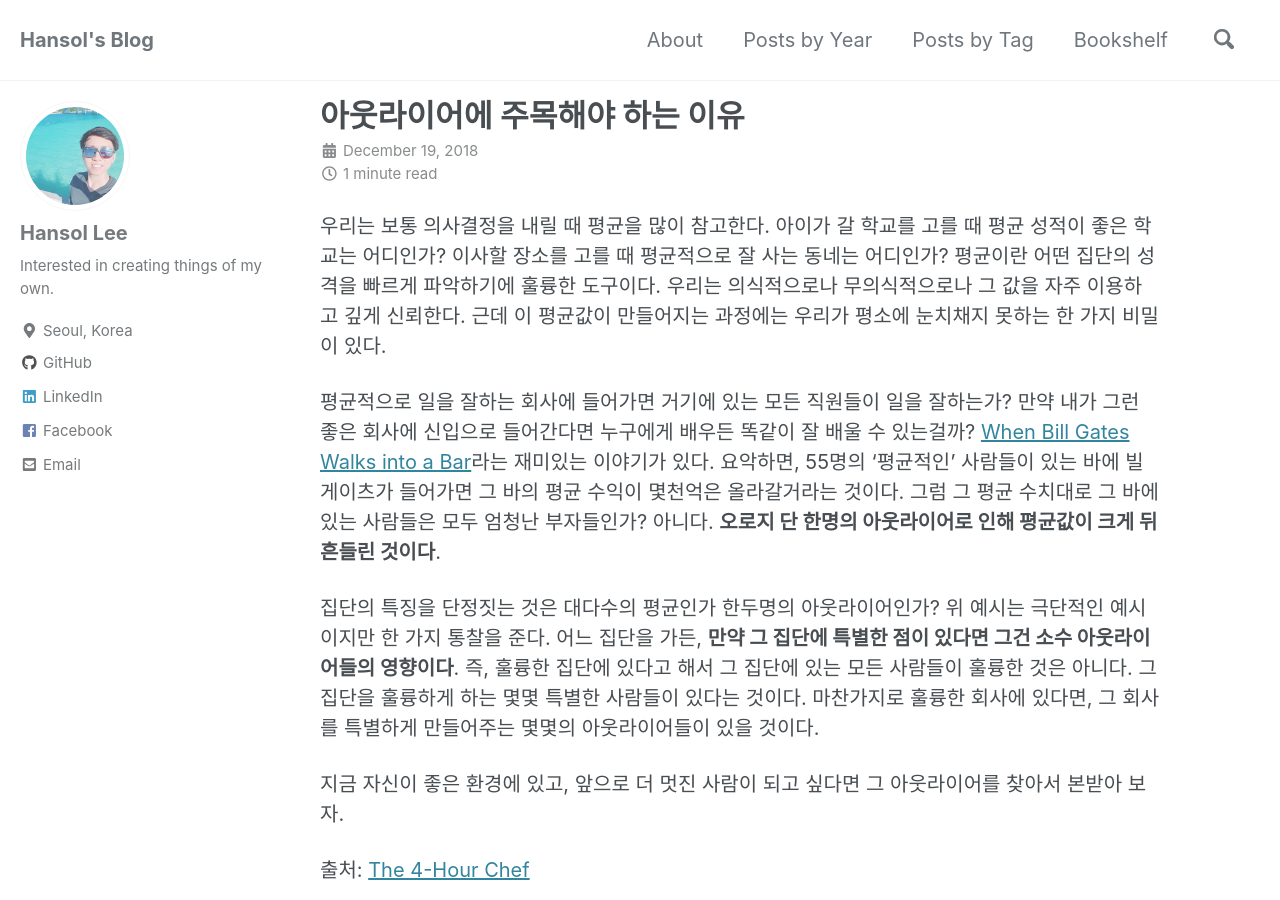
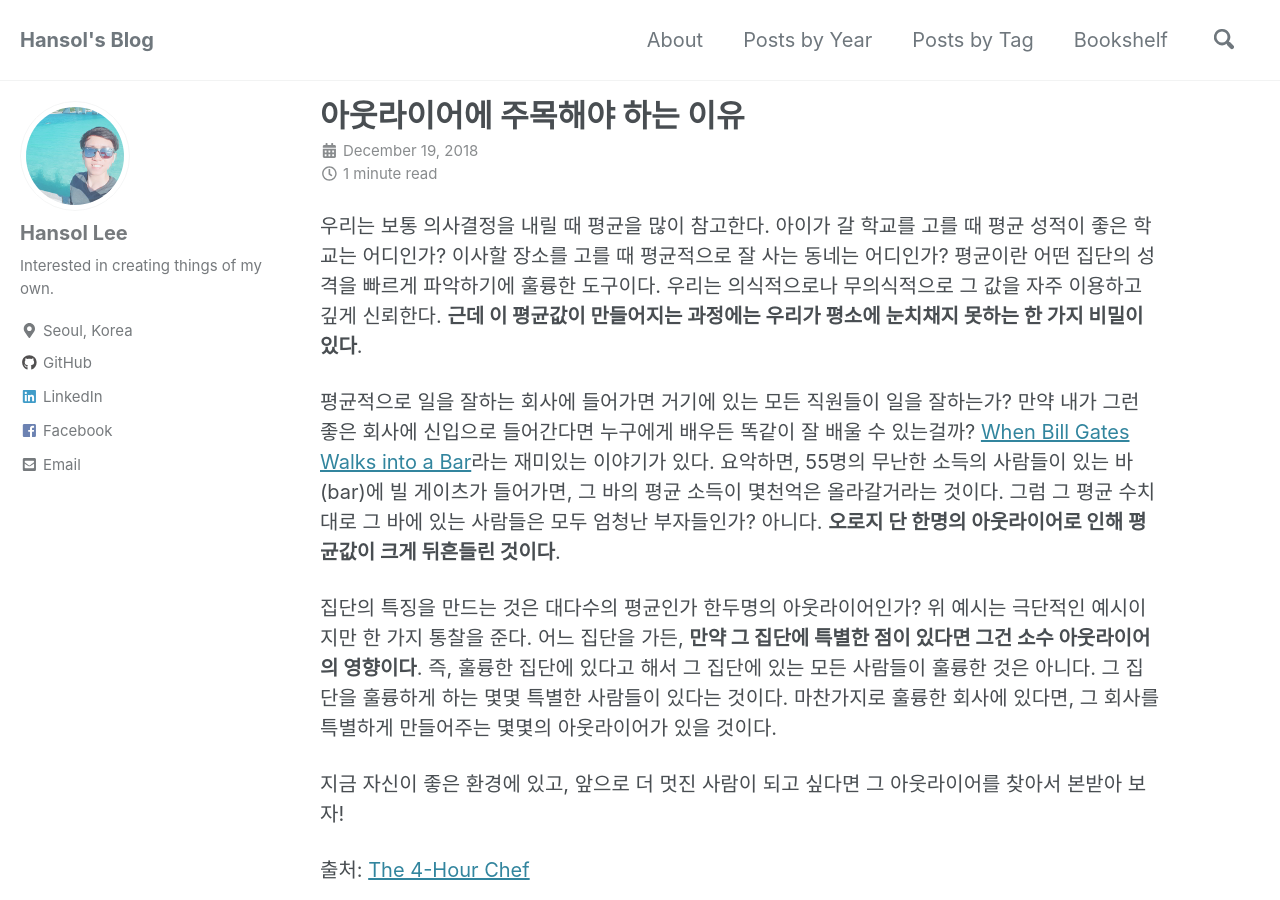
Before and after one commit to giantsol/giantsol.github.io, a Jekyll site: the page built from _posts/2018-12-19-why-focus-on-outliers.md, in a window 1280 px wide and 900 px high. Built offline with Jekyll 4.4.1, drawn with Linux system fonts in a browser that asks for light colours; cached includes are drawn as plain includes; nearby versions of some CDN libraries; comment, search, counter and statistics services are not loaded.

Commit message:
update focus on outliers

```diff
--- a/_posts/2018-12-19-why-focus-on-outliers.md
+++ b/_posts/2018-12-19-why-focus-on-outliers.md
@@ -5,12 +5,12 @@
   - The 4-Hour Chef
 ---
 
-우리는 보통 의사결정을 내릴 때 평균을 많이 참고한다. 아이가 갈 학교를 고를 때 평균 성적이 좋은 학교는 어디인가? 이사할 장소를 고를 때 평균적으로 잘 사는 동네는 어디인가? 평균이란 어떤 집단의 성격을 빠르게 파악하기에 훌륭한 도구이다. 우리는 의식적으로나 무의식적으로나 그 값을 자주 이용하고 깊게 신뢰한다. 근데 이 평균값이 만들어지는 과정에는 우리가 평소에 눈치채지 못하는 한 가지 비밀이 있다.
+우리는 보통 의사결정을 내릴 때 평균을 많이 참고한다. 아이가 갈 학교를 고를 때 평균 성적이 좋은 학교는 어디인가? 이사할 장소를 고를 때 평균적으로 잘 사는 동네는 어디인가? 평균이란 어떤 집단의 성격을 빠르게 파악하기에 훌륭한 도구이다. 우리는 의식적으로나 무의식적으로 그 값을 자주 이용하고 깊게 신뢰한다. **근데 이 평균값이 만들어지는 과정에는 우리가 평소에 눈치채지 못하는 한 가지 비밀이 있다**.
 
-평균적으로 일을 잘하는 회사에 들어가면 거기에 있는 모든 직원들이 일을 잘하는가? 만약 내가 그런 좋은 회사에 신입으로 들어간다면 누구에게 배우든 똑같이 잘 배울 수 있는걸까? [When Bill Gates Walks into a Bar](https://introductorystats.wordpress.com/2011/09/04/when-bill-gates-walks-into-a-bar/)라는 재미있는 이야기가 있다. 요악하면, 55명의 '평균적인' 사람들이 있는 바에 빌 게이츠가 들어가면 그 바의 평균 수익이 몇천억은 올라갈거라는 것이다. 그럼 그 평균 수치대로 그 바에 있는 사람들은 모두 엄청난 부자들인가? 아니다. **오로지 단 한명의 아웃라이어로 인해 평균값이 크게 뒤흔들린 것이다**.
+평균적으로 일을 잘하는 회사에 들어가면 거기에 있는 모든 직원들이 일을 잘하는가? 만약 내가 그런 좋은 회사에 신입으로 들어간다면 누구에게 배우든 똑같이 잘 배울 수 있는걸까? [When Bill Gates Walks into a Bar](https://introductorystats.wordpress.com/2011/09/04/when-bill-gates-walks-into-a-bar/)라는 재미있는 이야기가 있다. 요악하면, 55명의 무난한 소득의 사람들이 있는 바(bar)에 빌 게이츠가 들어가면, 그 바의 평균 소득이 몇천억은 올라갈거라는 것이다. 그럼 그 평균 수치대로 그 바에 있는 사람들은 모두 엄청난 부자들인가? 아니다. **오로지 단 한명의 아웃라이어로 인해 평균값이 크게 뒤흔들린 것이다**.
 
-집단의 특징을 단정짓는 것은 대다수의 평균인가 한두명의 아웃라이어인가? 위 예시는 극단적인 예시이지만 한 가지 통찰을 준다. 어느 집단을 가든, **만약 그 집단에 특별한 점이 있다면 그건 소수 아웃라이어들의 영향이다**. 즉, 훌륭한 집단에 있다고 해서 그 집단에 있는 모든 사람들이 훌륭한 것은 아니다. 그 집단을 훌륭하게 하는 몇몇 특별한 사람들이 있다는 것이다. 마찬가지로 훌륭한 회사에 있다면, 그 회사를 특별하게 만들어주는 몇몇의 아웃라이어들이 있을 것이다.
+집단의 특징을 만드는 것은 대다수의 평균인가 한두명의 아웃라이어인가? 위 예시는 극단적인 예시이지만 한 가지 통찰을 준다. 어느 집단을 가든, **만약 그 집단에 특별한 점이 있다면 그건 소수 아웃라이어의 영향이다**. 즉, 훌륭한 집단에 있다고 해서 그 집단에 있는 모든 사람들이 훌륭한 것은 아니다. 그 집단을 훌륭하게 하는 몇몇 특별한 사람들이 있다는 것이다. 마찬가지로 훌륭한 회사에 있다면, 그 회사를 특별하게 만들어주는 몇몇의 아웃라이어가 있을 것이다.
 
-지금 자신이 좋은 환경에 있고, 앞으로 더 멋진 사람이 되고 싶다면 그 아웃라이어를 찾아서 본받아 보자.
+지금 자신이 좋은 환경에 있고, 앞으로 더 멋진 사람이 되고 싶다면 그 아웃라이어를 찾아서 본받아 보자!
 
 출처: [The 4-Hour Chef](https://fourhourchef.com/)
```
